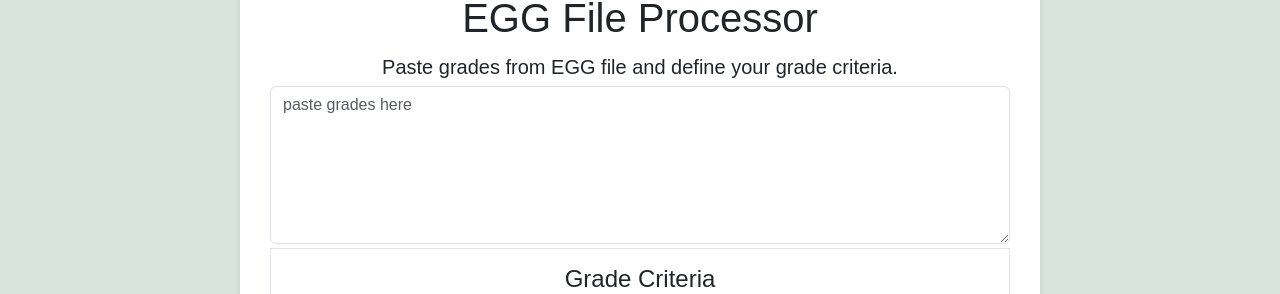
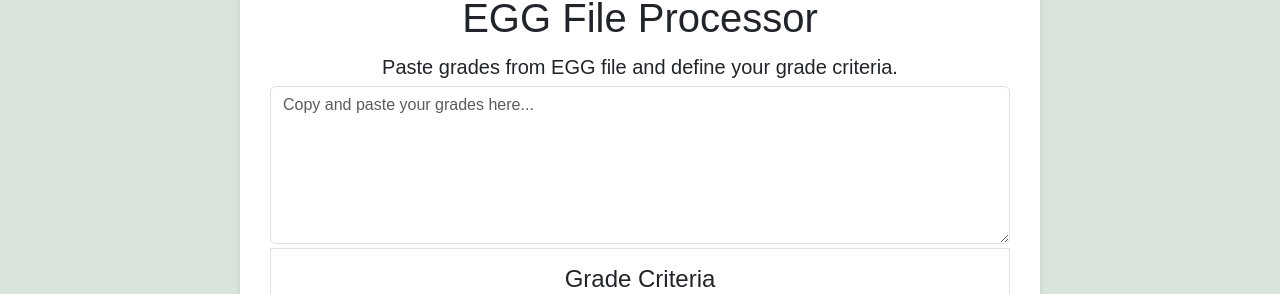
Before and after one commit to tayylorngo/egg-file-processor, a React (Create React App) app: page / in a window 1280 px wide. Shown: the part 196-490 px from the top of the page. Built offline with nearby package versions, Linux system fonts and the light colour scheme.

Commit message:
changed textarea placeholder

```diff
--- a/src/Pages/Home/Home.js
+++ b/src/Pages/Home/Home.js
@@ -183,7 +183,7 @@ function Home() {
       <textarea
         className="form-control"
         rows="6"
-        placeholder="paste grades here"
+        placeholder="Copy and paste your grades here..."
         value={grades}
         onChange={(e) => setGrades(e.target.value)}
       ></textarea>
```
